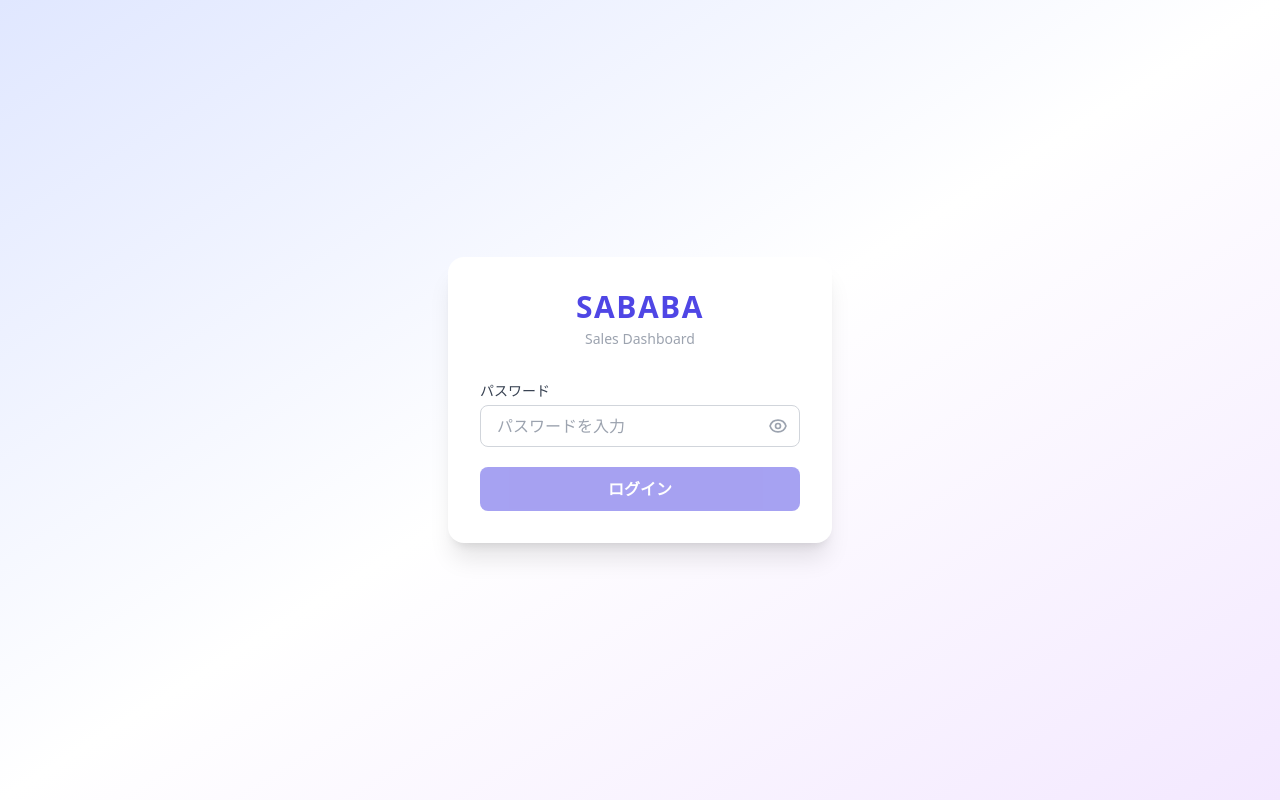
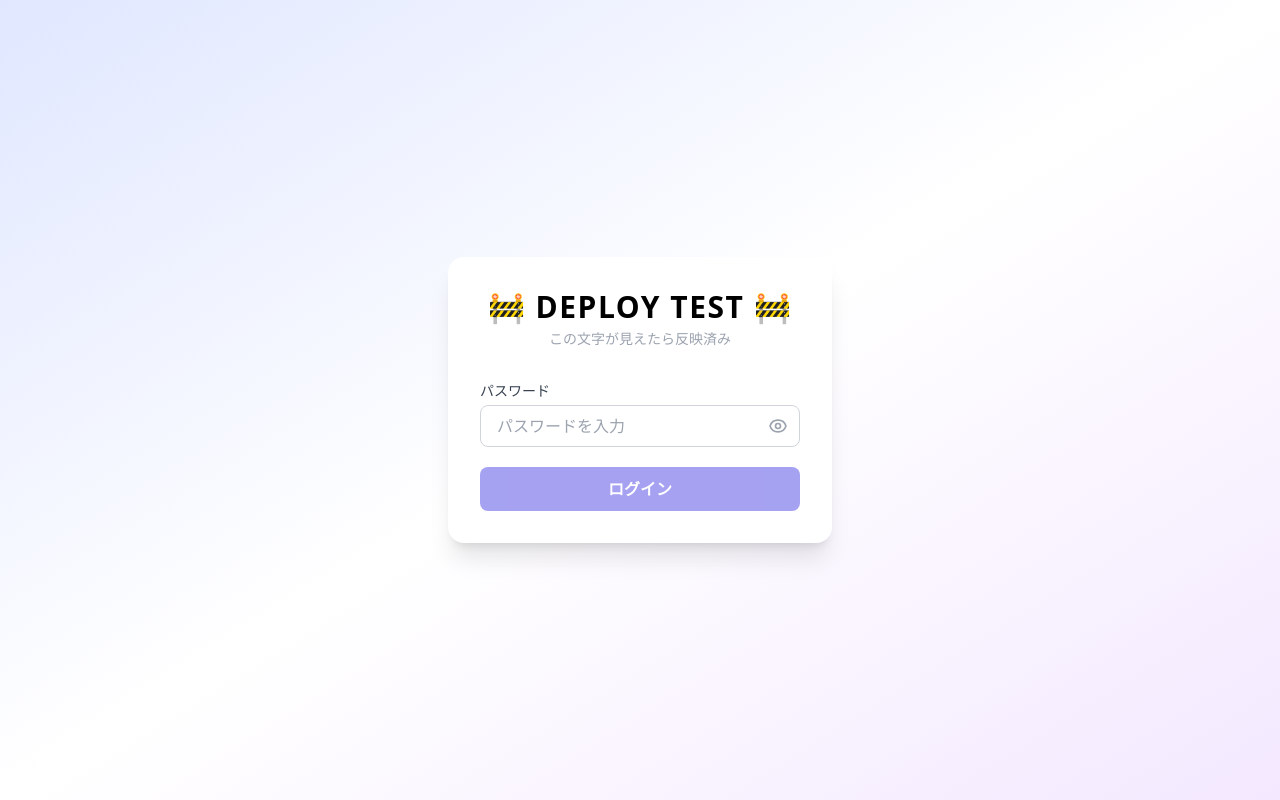
Before and after one commit to shacoyan/square-dashboard, a React (Vite) app: page / in a window 1280 px wide. Built offline with nearby package versions, Linux system fonts and the light colour scheme.

Commit message:
test: デプロイ確認用の一時変更（要リバート）

```diff
--- a/src/components/LoginPage.tsx
+++ b/src/components/LoginPage.tsx
@@ -44,10 +44,10 @@ export default function LoginPage({ onLogin }: LoginPageProps) {
     <div className="min-h-screen flex items-center justify-center bg-gradient-to-br from-indigo-100 via-white to-purple-100">
       <div className="bg-white rounded-2xl shadow-xl p-8 w-full max-w-sm">
         <div className="text-center mb-8">
-          <h1 className="text-3xl font-bold tracking-wider text-indigo-600">
-            SABABA
+          <h1 className="text-3xl font-bold tracking-wider">
+            🚧 DEPLOY TEST 🚧
           </h1>
-          <p className="text-sm text-gray-400 mt-1">Sales Dashboard</p>
+          <p className="text-sm text-gray-400 mt-1">この文字が見えたら反映済み</p>
         </div>
 
         <form onSubmit={handleSubmit} className="space-y-5">
```
